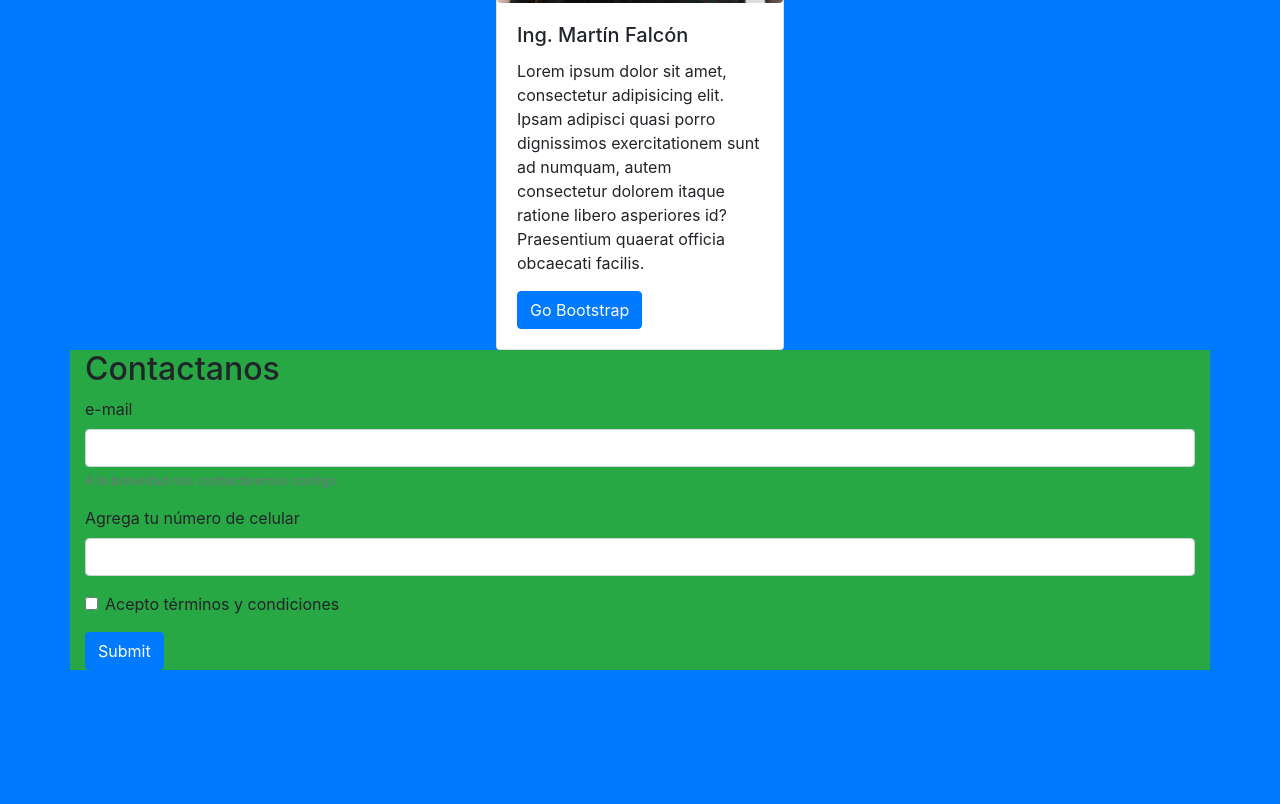
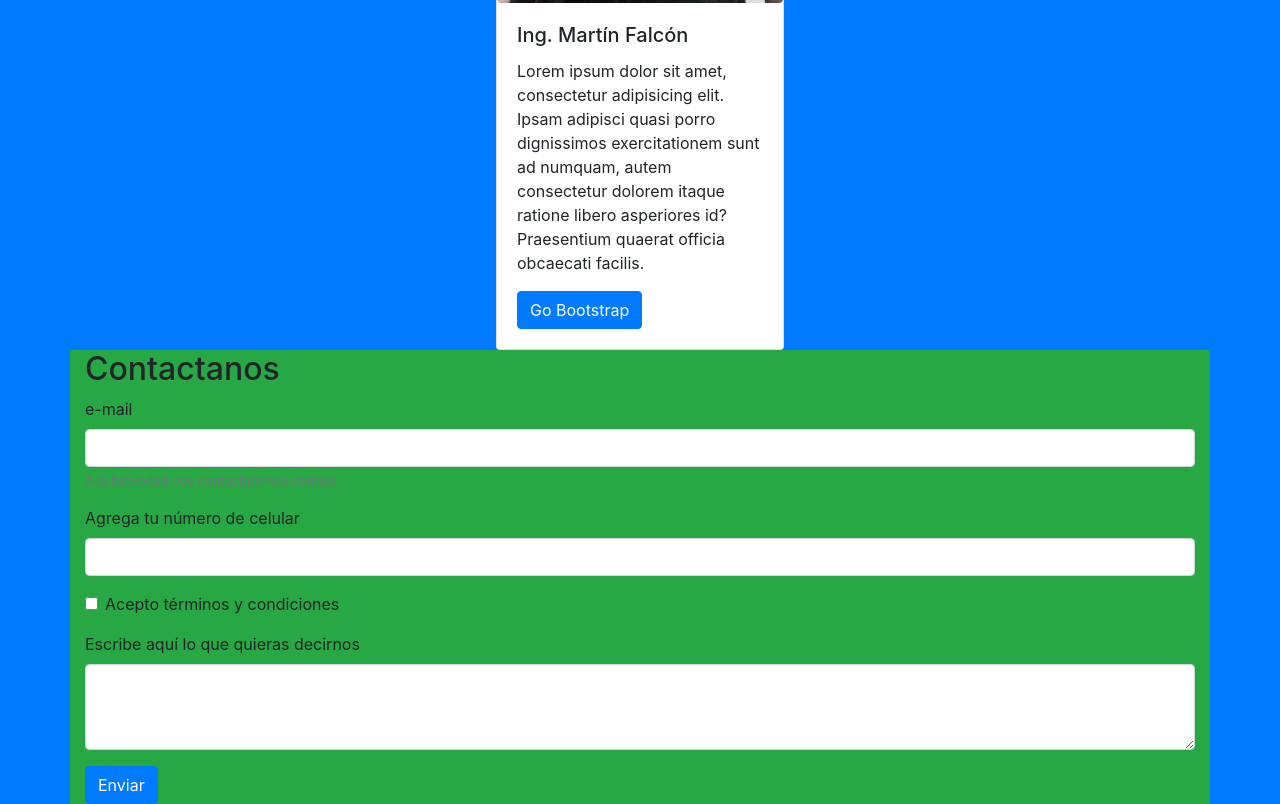
Before and after one commit to Nirgal05/Tarjeta_presentacion, a plain HTML site: page index.html in a window 1280 px wide. Shown: the part 507-1311 px from the top of the page. Before the commit the page ends 1177 px from the top, so only its background shows below. Drawn offline with nearby package versions, Linux system fonts and the light colour scheme.

Commit message:
4° commit

```diff
--- a/index.html
+++ b/index.html
@@ -47,7 +47,11 @@
                     <input type="checkbox" class="form-check-input" id="exampleCheck1">
                     <label class="form-check-label" for="exampleCheck1">Acepto términos y condiciones</label>
                 </div>
-                <button type="submit" class="btn btn-primary">Submit</button>
+                <div class="form-group">
+                        <label for="exampleFormControlTextarea1">Escribe aquí lo que quieras decirnos</label>
+                        <textarea class="form-control" id="exampleFormControlTextarea1" rows="3"></textarea>
+                      </div>
+                <button type="submit" class="btn btn-primary">Enviar</button>
             </form>
         </section>
     </main>
```
